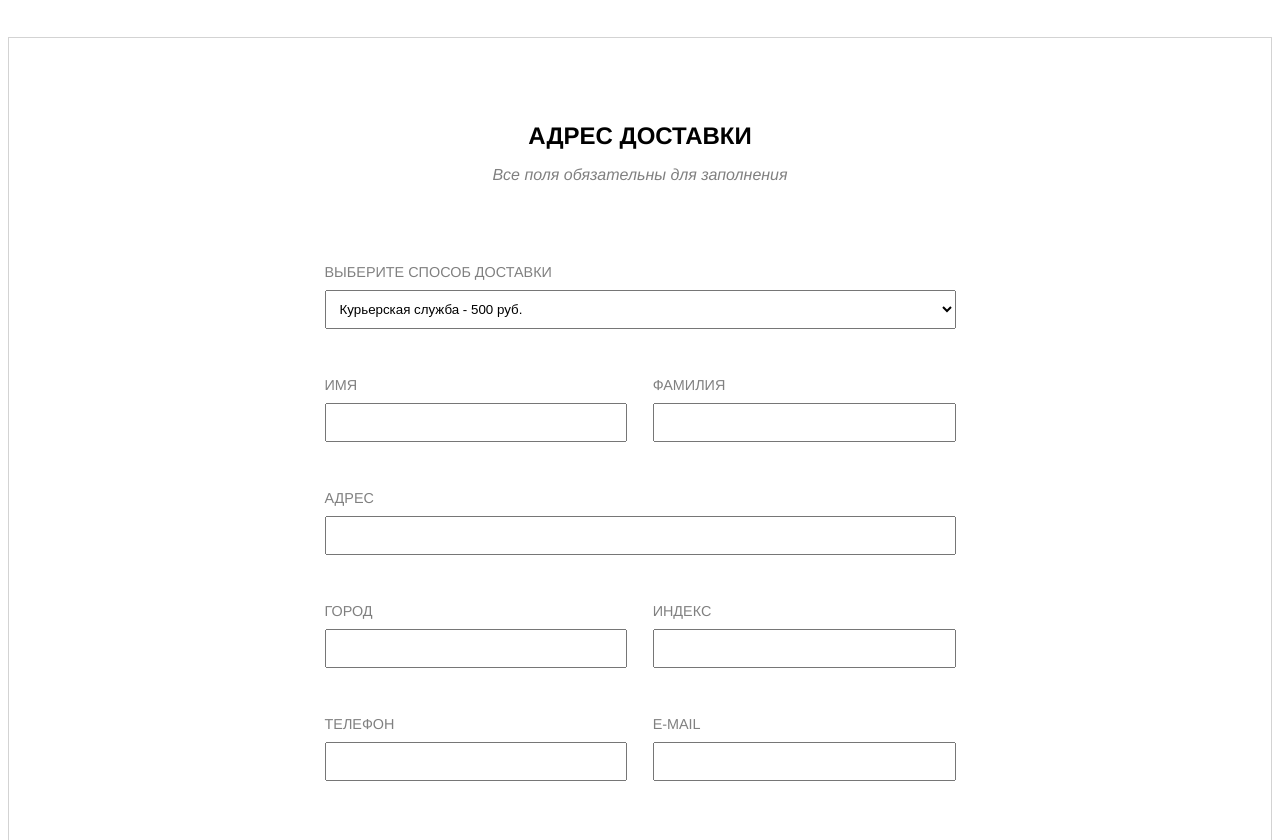
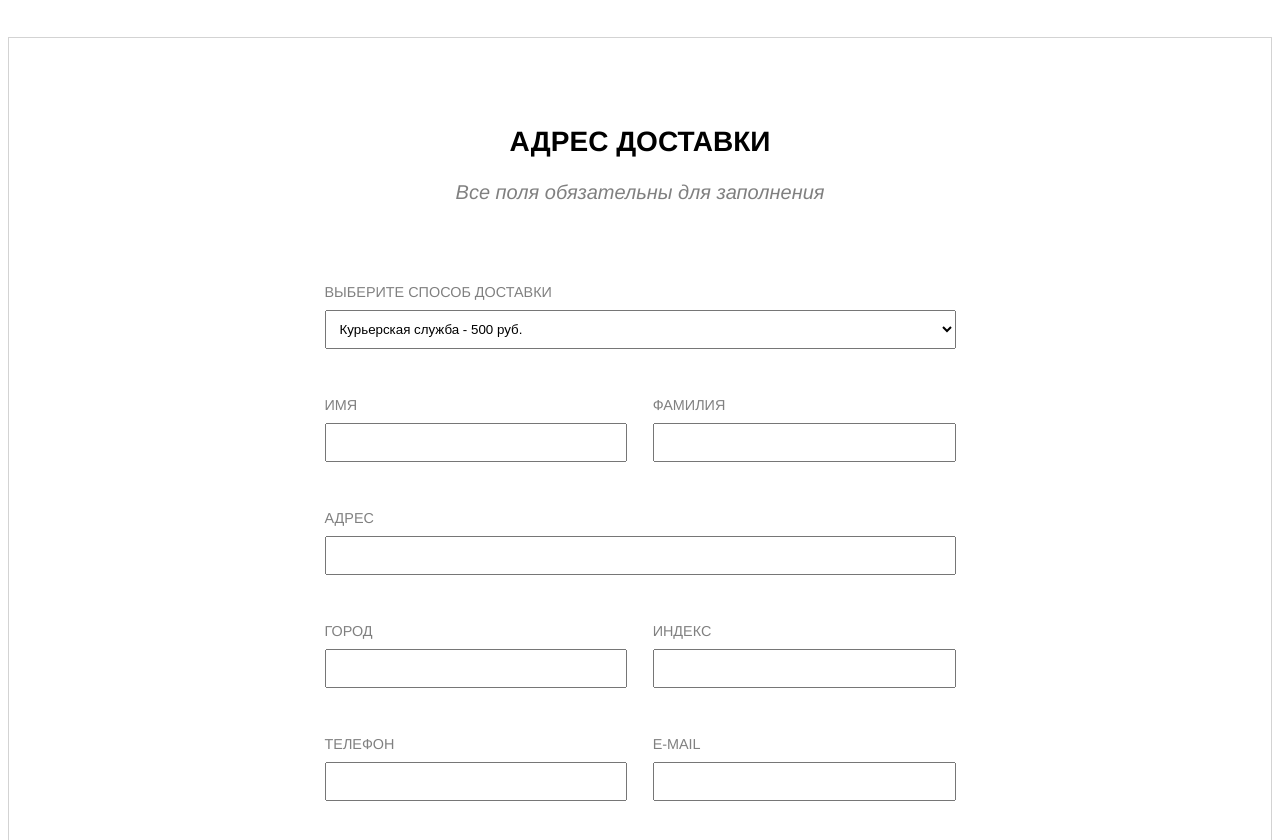
Before and after one commit to dflt-bit/shop-vue, a Vue app in the folder shop/: page /#/basket in a window 1280 px wide. Shown: the part 1120-1960 px from the top of the page. Built offline with nearby package versions, Linux system fonts and the light colour scheme.

Commit message:
minor style fixes in BasketShipping

```diff
--- a/shop/src/components/BasketShipping.vue
+++ b/shop/src/components/BasketShipping.vue
@@ -60,11 +60,12 @@
     .shipping > h2{
         text-transform: uppercase;
         color: black;
-        margin-bottom: 1rem;
+        font-size: 1.75rem;
     }
     .shipping > span{
         font-style: italic;
         color: grey;
+        font-size: 1.25rem;
     }
 
     form{
```
